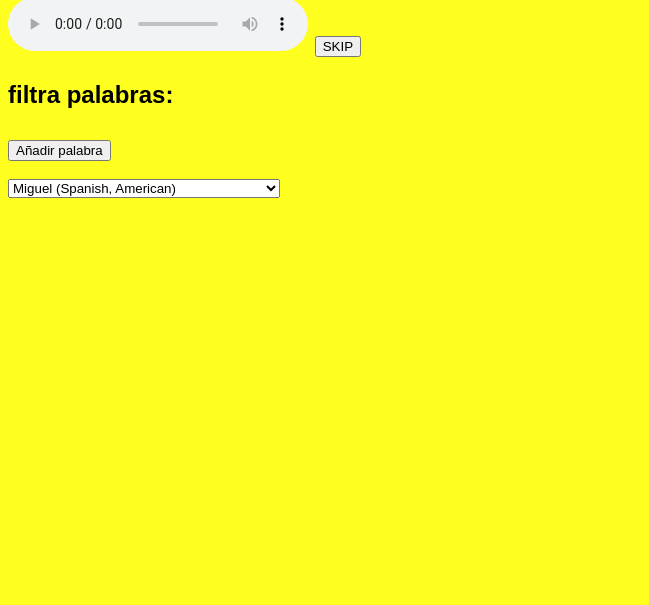
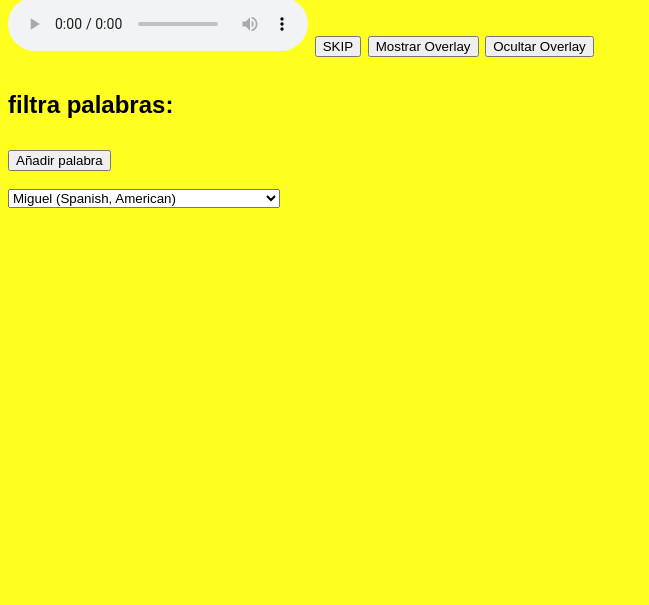
Before and after one commit to nglmercer/Tiktok-Live-APPv3, a website: page index.html in a window 1280 px wide. Shown: the part 195-800 px from the top of the page, without its empty margins (0-649 px from the left). Drawn offline with nearby package versions, Linux system fonts and the light colour scheme; no server answers.

Commit message:
update overlay

```diff
--- a/index.html
+++ b/index.html
@@ -106,7 +106,6 @@
         </div>
     </div>
     <div id="overlay-container">
-        <iframe id="overlay-frame" src="http://localhost:8111/overlay/" frameborder="0" style="width: 100%; height: 100%;" allow="autoplay"></iframe></iframe>
     </div>
     <div>
         <script>
@@ -118,20 +117,40 @@
         <audio id="audio" autoplay></audio>
         <audio id="soundPlayer" src="" type="audio/mp3"></audio>
         <input id="skip-button" type="button" value="SKIP"></input>
+        <button onclick="mostrarOverlay()">Mostrar Overlay</button>
+        <button onclick="ocultarOverlay()">Ocultar Overlay</button>
+
 </body>
 <script>
     function mostrarOverlay() {
         const overlayContainer = document.getElementById("overlay-container");
-        overlayContainer.style.display = "flex"; // Mostrar el contenedor del overlay
+
+        // Crear y configurar el iframe
+        const iframeElement = document.createElement("iframe");
+        iframeElement.id = "overlay-frame";
+        iframeElement.src = "http://localhost:8111/overlay/";
+        iframeElement.frameborder = "0";
+        iframeElement.style.width = "100%";
+        iframeElement.style.height = "100%";
+        iframeElement.allow = "autoplay";
+
+        // Agregar el iframe al contenedor del overlay
+        overlayContainer.appendChild(iframeElement);
+
+        // Mostrar el contenedor del overlay
+        overlayContainer.style.display = "flex";
     }
 
     function ocultarOverlay() {
         const overlayContainer = document.getElementById("overlay-container");
-        overlayContainer.style.display = "none"; // Ocultar el contenedor del overlay
+        const iframeElement = document.getElementById("overlay-frame");
+
+        // Eliminar el iframe
+        overlayContainer.removeChild(iframeElement);
+
+        // Ocultar el contenedor del overlay
+        overlayContainer.style.display = "none";
     }
-
-    // Llamar a estas funciones según sea necesario
-    mostrarOverlay(); // Mostrar el overlay
 </script>
 
 <body>
```
